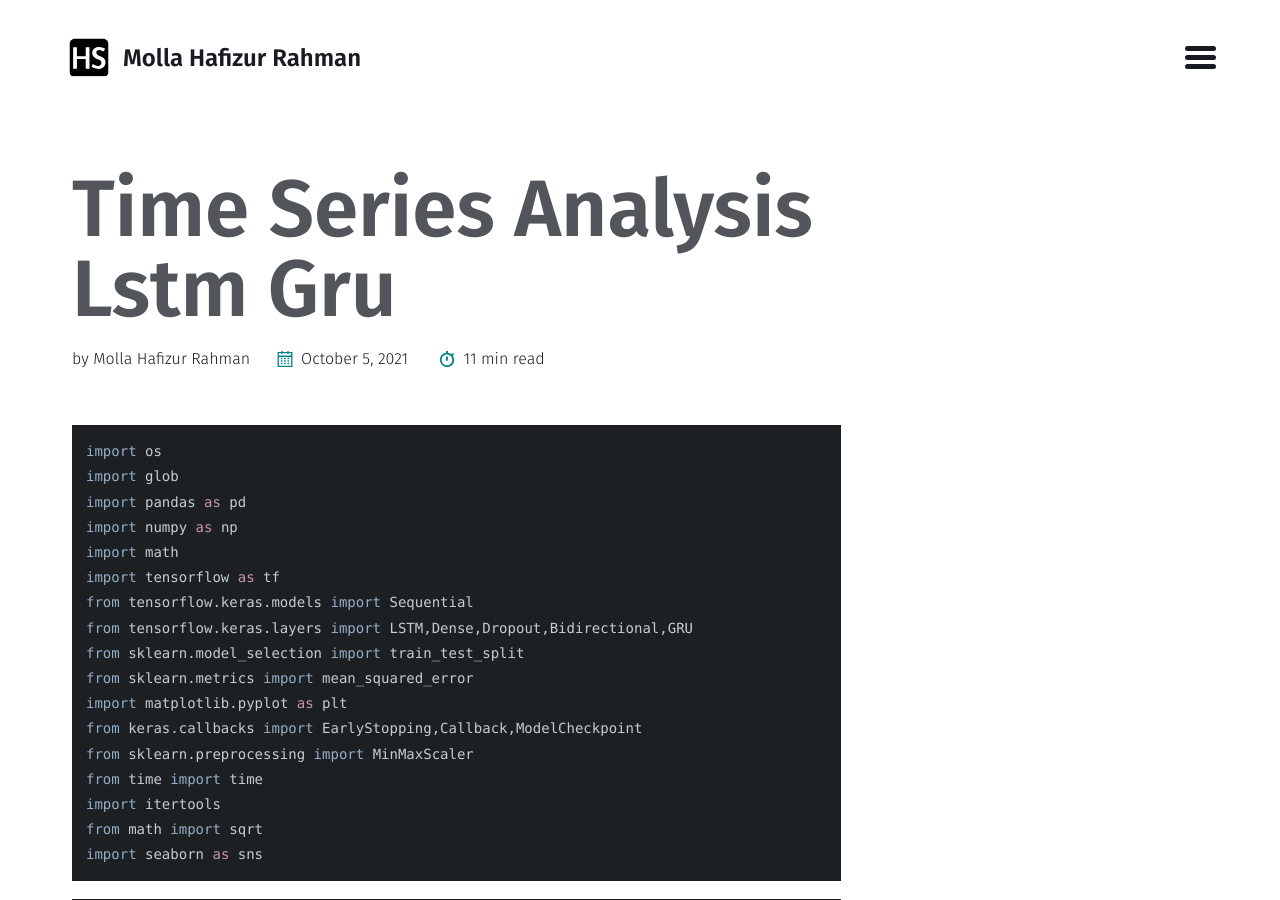
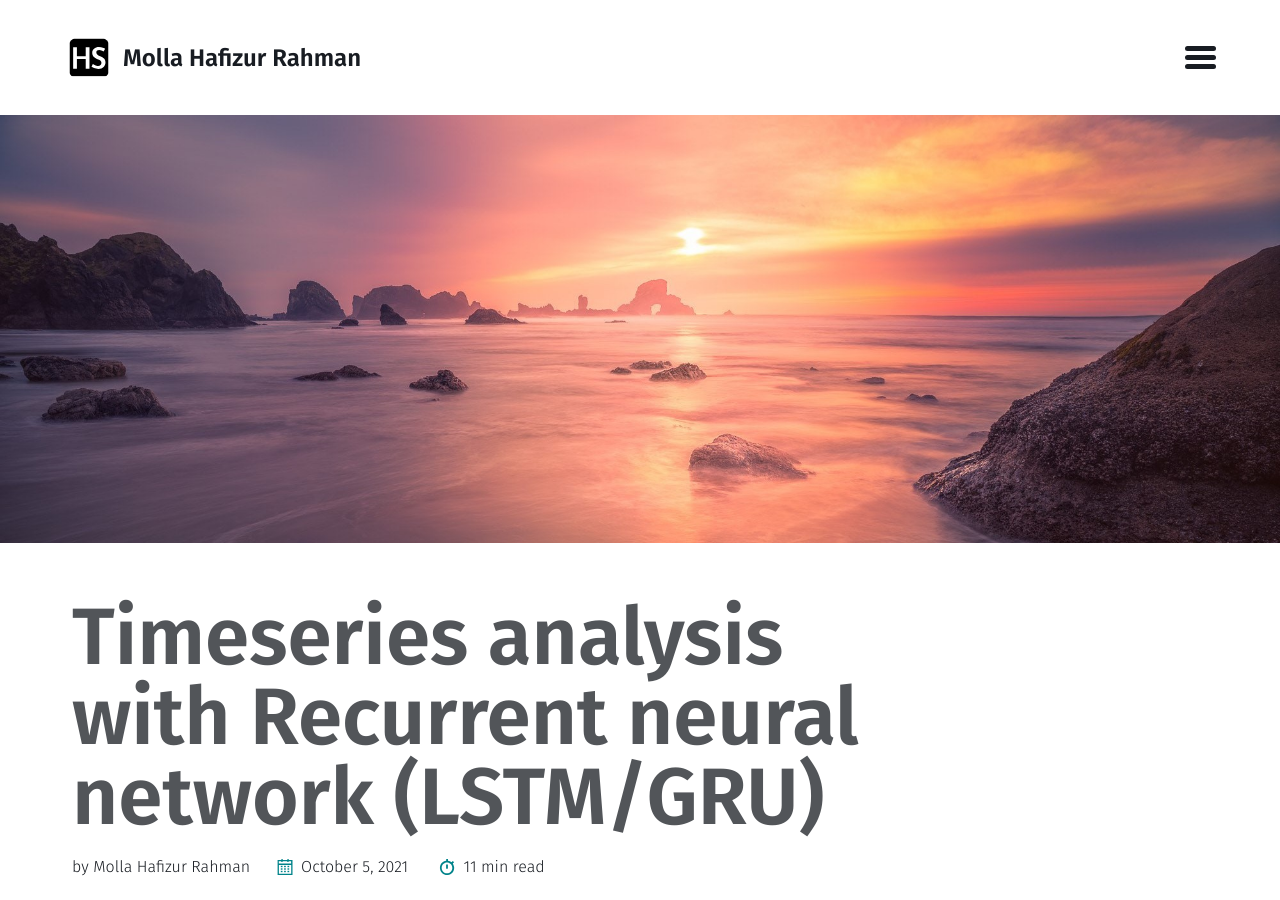
Before and after one commit to HafizSunny/HafizSunny09.github.io, a Jekyll site: the page built from _posts/2021-10-05-Time-series-Analysis-LSTM-GRU.md, in a window 1280 px wide and 900 px high. Built offline with Jekyll 4.4.1, drawn with Linux system fonts in a browser that asks for light colours.

Commit message:
Update 2021-10-05-Time-series-Analysis-LSTM-GRU.md

````diff
--- a/_posts/2021-10-05-Time-series-Analysis-LSTM-GRU.md
+++ b/_posts/2021-10-05-Time-series-Analysis-LSTM-GRU.md
@@ -1,3 +1,19 @@
+---
+title: "Timeseries analysis with Recurrent neural network (LSTM/GRU)"
+image: /images/dreamy.jpg
+categories:
+  - Regression
+tags:
+  - content
+  - Timeseries forecasting
+  - Recurrent neural network
+  - LSTM
+  - GRU
+last_modified_at: 2021-03-17T10:46:49-04:00
+
+---
+
+
 ```python
 import os
 import glob
````
